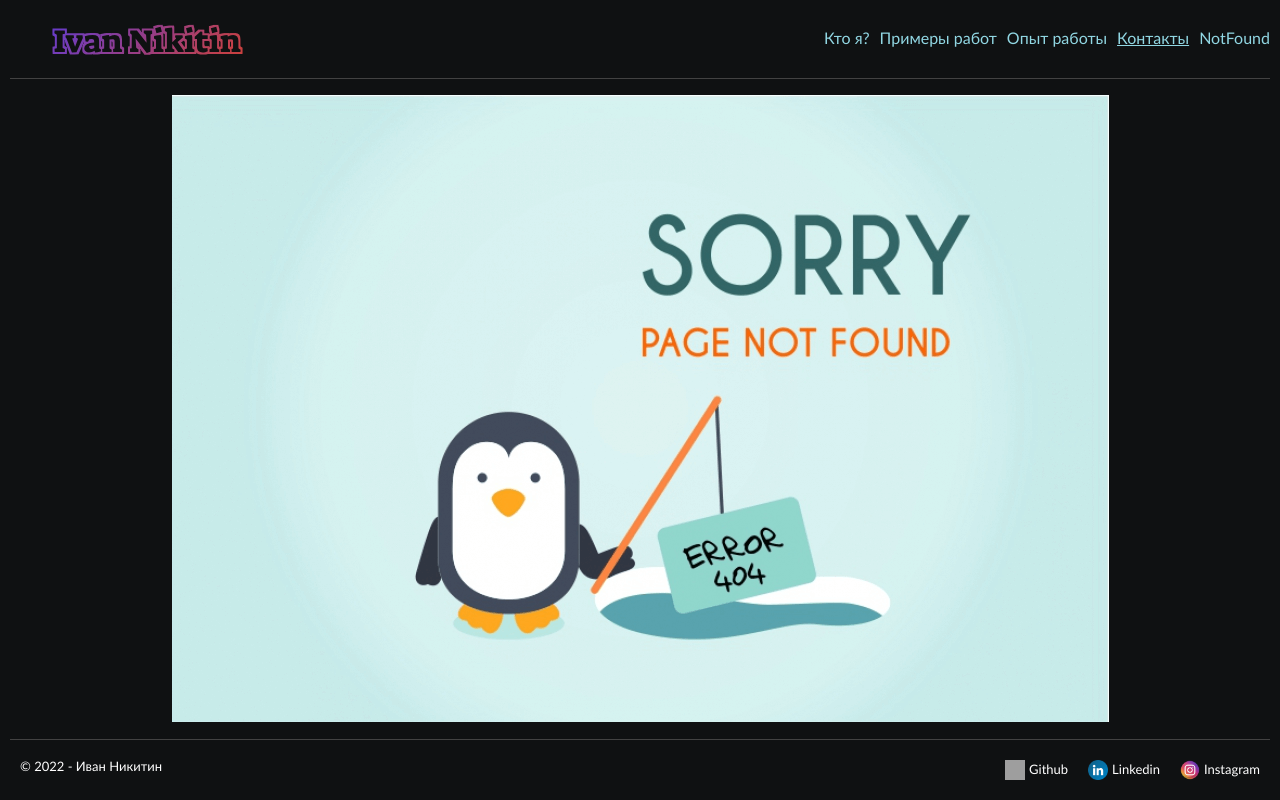
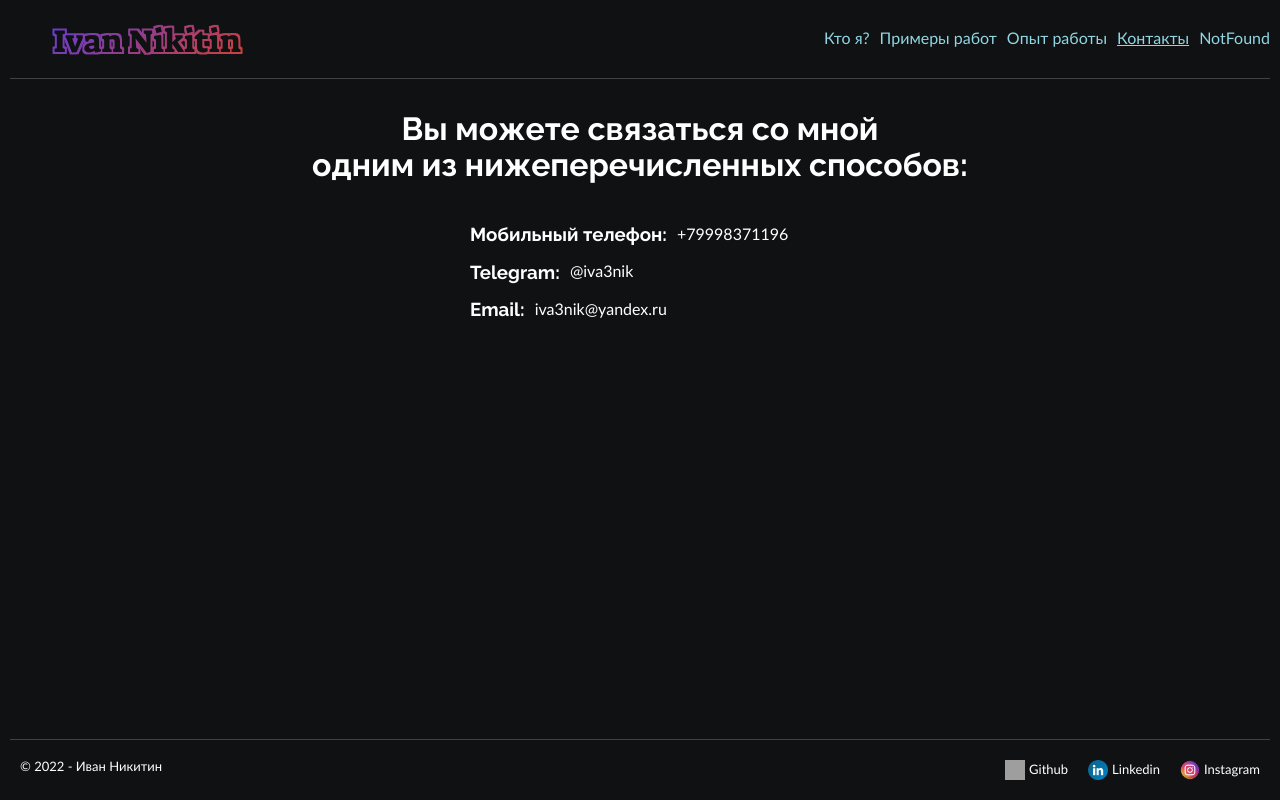
Before and after one commit to iva3nik/my-app, a React (Create React App) app: page /contacts in a window 1280 px wide. Built offline with nearby package versions, Linux system fonts and the light colour scheme; grey boxes are pictures that could not be loaded.

Commit message:
feat: add Contacts

```diff
--- /dev/null
+++ b/src/pages/Contacts/Contacts.module.scss
@@ -0,0 +1,19 @@
+.contacts {
+  align-self: start;
+
+  &__title {
+    margin: 32px 0 40px;
+  }
+
+  &__list {
+    width: 340px;
+    margin: 0 auto;
+  }
+
+  &__line {
+    display: flex;
+    align-items: center;
+    gap: 10px;
+    margin-bottom: 16px;
+  }
+}
--- /dev/null
+++ b/src/pages/Contacts/Contacts.tsx
@@ -0,0 +1,25 @@
+import React from 'react'
+
+import { contacts } from './const'
+
+import s from './Contacts.module.scss'
+
+const Contacts: React.FC = () => {
+  return (
+    <section className={s.contacts}>
+      <h1 className={s.contacts__title}>
+        Вы можете связаться со мной <br /> одним из нижеперечисленных способов:
+      </h1>
+      <ul className={s.contacts__list}>
+        {contacts.map((contact) => (
+          <li className={s.contacts__line} key={contact.nameWay}>
+            <h3 className={s.contacts__way}>{contact.nameWay}: </h3>
+            <p className={s.contacts__description}>{contact.description}</p>
+          </li>
+        ))}
+      </ul>
+    </section>
+  )
+}
+
+export default Contacts
--- /dev/null
+++ b/src/pages/Contacts/const.ts
@@ -0,0 +1,10 @@
+export interface TContact {
+  nameWay: string
+  description: string
+}
+
+export const contacts: Array<TContact> = [
+  { nameWay: 'Мобильный телефон', description: '+79998371196' },
+  { nameWay: 'Telegram', description: '@iva3nik' },
+  { nameWay: 'Email', description: 'iva3nik@yandex.ru' },
+]
--- a/src/router/index.tsx
+++ b/src/router/index.tsx
@@ -2,6 +2,7 @@ import Works from '../pages/Works/Works'
 import NotFound from '../pages/NotFound/NotFound'
 import AboutMe from '../pages/AboutMe/AboutMe'
 import MyExperience from '../pages/MyExprerience/MyExperience'
+import Contacts from '../pages/Contacts/Contacts'
 
 export interface TRouteExample {
   path: string
@@ -17,6 +18,7 @@ export const appRoutes: Array<TRouteExample> = [
   { path: '/', element: AboutMe },
   { path: '/works', element: Works },
   { path: '/experience', element: MyExperience },
+  { path: '/contacts', element: Contacts },
   { path: '*', element: NotFound },
 ]
 
```
